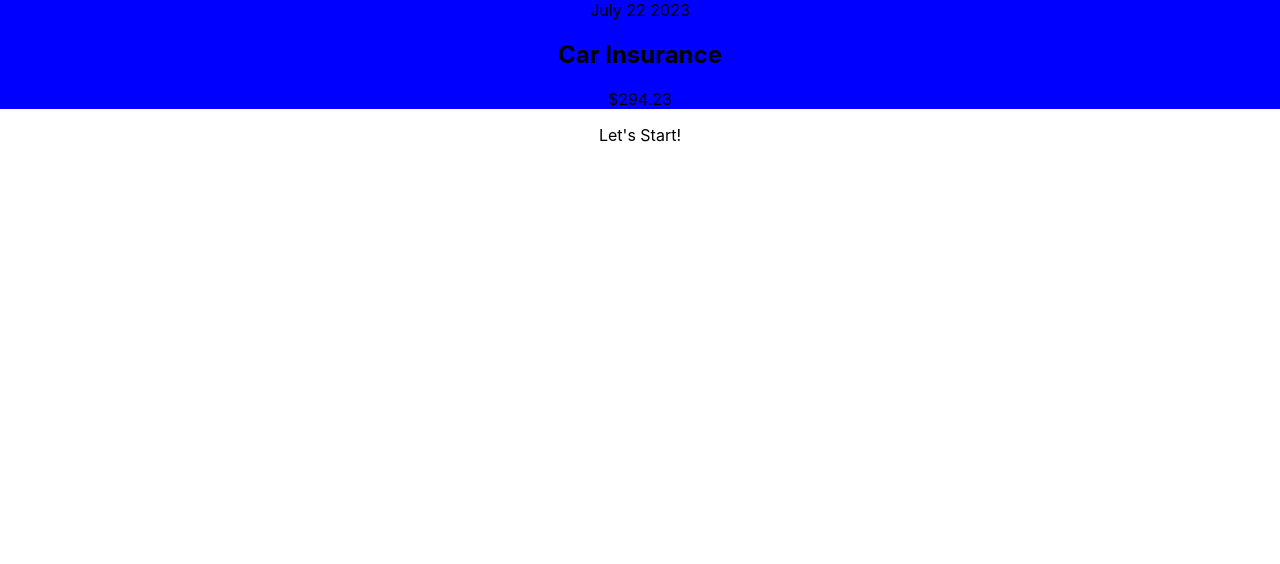
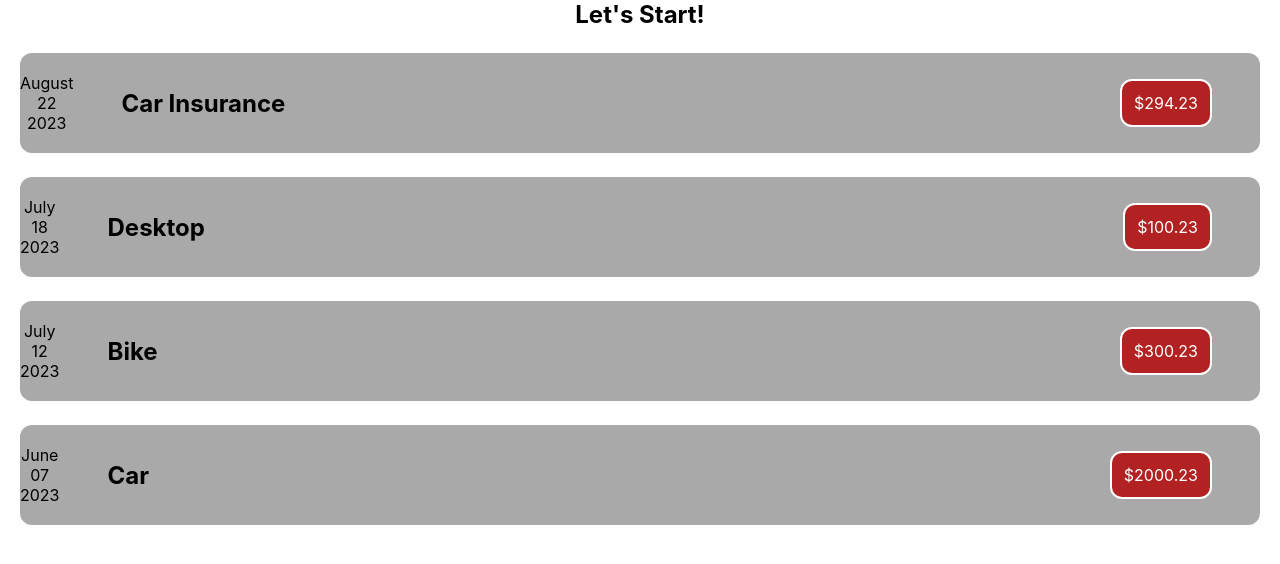
Before and after one commit to adityapratap107/react-project, a React (Create React App) app: page / in a window 1280 px wide. Shown: the top 564 px of the page. Built offline with nearby package versions, Linux system fonts and the light colour scheme.

Commit message:
passing data via props

```diff
--- a/src/App.js
+++ b/src/App.js
@@ -1,12 +1,35 @@
-import logo from './logo.svg';
-import './App.css';
-import ExpenseItem from './components/ExpenseItem';
+import logo from "./logo.svg";
+import "./App.css";
+import ExpenseItem from "./components/ExpenseItem";
 
 function App() {
+  const expenses = [
+    {id: 1, title: "Car Insurance", price: 294.23, date: new Date(2023, 7, 22)},
+    {id: 2, title: "Desktop", price: 100.23, date: new Date(2023, 6, 18)},
+    {id: 3, title: "Bike", price: 300.23, date: new Date(2023, 6, 12)},
+    {id: 4, title: "Car", price: 2000.23, date: new Date(2023, 5, 7)},
+  ];
   return (
     <div className="App">
-          <ExpenseItem/>
-          <p>Let's Start!</p>
+      <h2>Let's Start!</h2>
+
+      {/* MULTIPLE PROPS WAY */}
+      {/* <ExpenseItem title={expenses[0].title} amount={expenses[0].price} date={expenses[0].date} />
+      <ExpenseItem title={expenses[1].title} amount={expenses[1].price} date={expenses[1].date} />
+      <ExpenseItem title={expenses[2].title} amount={expenses[2].price} date={expenses[2].date} />
+      <ExpenseItem title={expenses[3].title} amount={expenses[3].price} date={expenses[3].date} /> */}
+
+      {/* SINGLE PROP WAY */}
+      {/* <ExpenseItem expense={expenses[0]} />
+      <ExpenseItem expense={expenses[1]} />
+      <ExpenseItem expense={expenses[2]} />
+      <ExpenseItem expense={expenses[3]} /> */}
+
+      {/* OBJECT DESTRUCTURING WAY */}
+      <ExpenseItem title={expenses[0].title} amount={expenses[0].price} date={expenses[0].date} />
+      <ExpenseItem title={expenses[1].title} amount={expenses[1].price} date={expenses[1].date} />
+      <ExpenseItem title={expenses[2].title} amount={expenses[2].price} date={expenses[2].date} />
+      <ExpenseItem title={expenses[3].title} amount={expenses[3].price} date={expenses[3].date} />
 
     </div>
   );
--- a/src/components/ExpenseItem.css
+++ b/src/components/ExpenseItem.css
@@ -1,3 +1,29 @@
+*{
+    margin:0;
+    padding: 0
+}
 .expense-item {
-    background-color: blue;
+    background-color: darkgrey;
+    height: 100px;
+    border-radius: 12px;
+    margin: 0px 20px 0px 20px;
+    display: flex;
+    align-items: center;
+    margin-top: 24px;
 }
+.expense-description {
+    display: flex;
+    align-items: center;
+    flex: 1;
+    margin-left: 48px;
+    justify-content: space-between;
+}
+.expense-price {
+    background-color: firebrick;
+    padding: 12px;
+    border-radius: 12px;
+    border: 2px solid white;
+    color: white;
+    margin-right: 48px;
+
+}
--- a/src/components/ExpenseItem.js
+++ b/src/components/ExpenseItem.js
@@ -1,15 +1,51 @@
-import './ExpenseItem.css';
+import "./ExpenseItem.css";
 
-function ExpenseItem() {
-    return(
-        <div class="expense-item">
-            <div>July 22 2023</div>
-            <div>
-                <h2>Car Insurance</h2>
-                <div>$294.23</div>
-            </div>
-        </div>
-    );
+// function ExpenseItem({title, date, amount}) {
+function ExpenseItem(props) {
+    const month = props.date.toLocaleString('en-US', {month: 'long'});
+    const day = props.date.toLocaleString('en-US', {day: '2-digit'});
+    const year = props.date.getFullYear();
+
+  return (
+    // <div className="expense-item">
+    //     <div className=''>{props.date.toISOString()}</div>
+    //     <div className='expense-description'>
+    //         <h2>{props.title}</h2>
+    //         <div className='expense-price'>${props.amount}</div>
+    //     </div>
+    // </div>
+
+    // Alternative way
+    // <div className="expense-item">
+    //     <div className=''>{props.expense.date.toISOString()}</div>
+    //     <div className='expense-description'>
+    //         <h2>{props.expense.title}</h2>
+    //         <div className='expense-price'>${props.expense.price}</div>
+    //     </div>
+    // </div>
+
+    // OBJECT DESTRUCTURING WAY
+    // <div className="expense-item">
+    //   <div className="">{date.toISOString()}</div>
+    //   <div className="expense-description">
+    //     <h2>{title}</h2>
+    //     <div className="expense-price">${amount}</div>
+    //   </div>
+    // </div>
+
+    // Adding normal javascript logic to component
+    <div className="expense-item">
+      <div className="">
+        <div>{month}</div>
+        <div>{day}</div>
+        <div>{year}</div>
+      </div>
+      <div className="expense-description">
+        <h2>{props.title}</h2>
+        <div className="expense-price">${props.amount}</div>
+      </div>
+    </div>
+  );
 }
 
 export default ExpenseItem;
```
